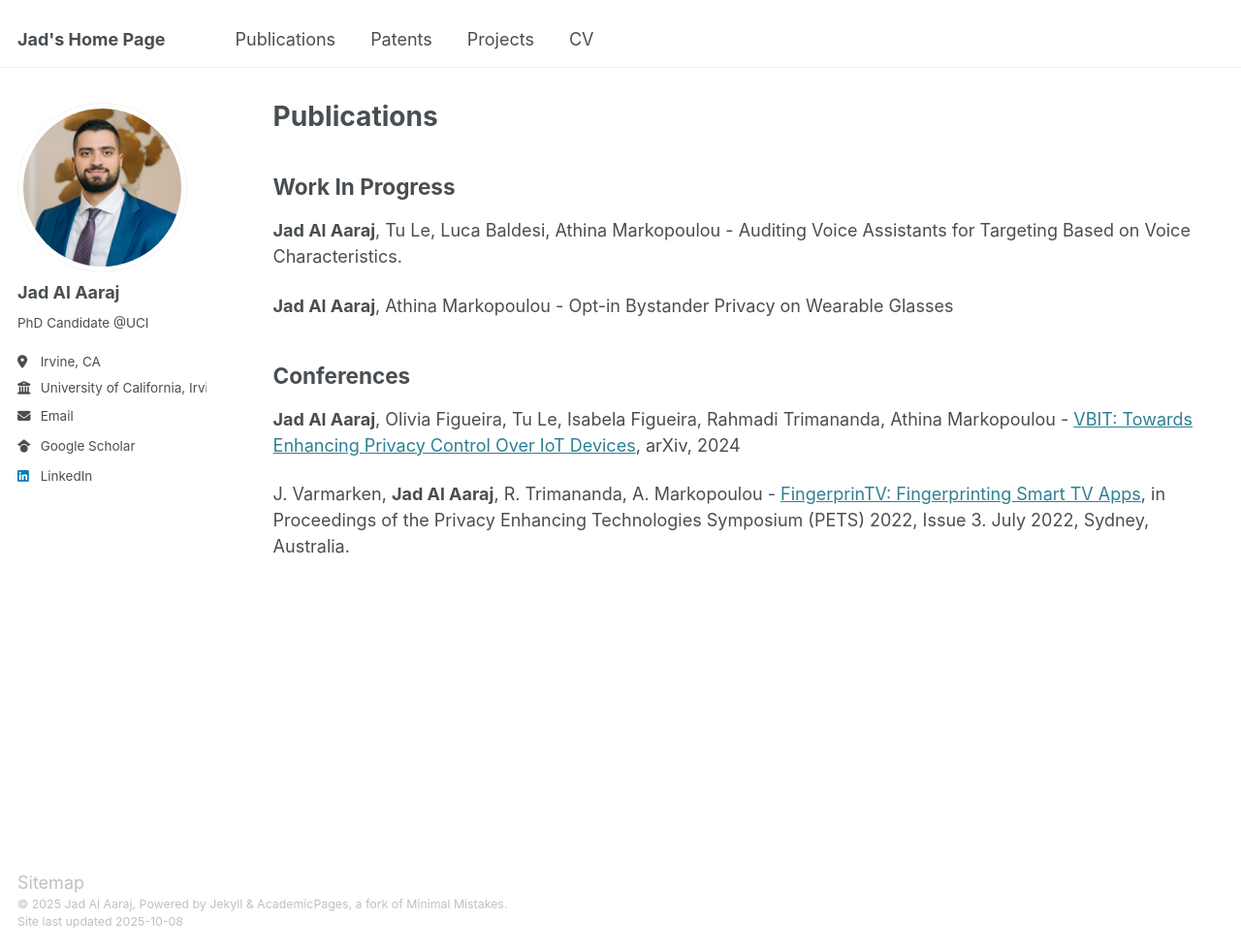
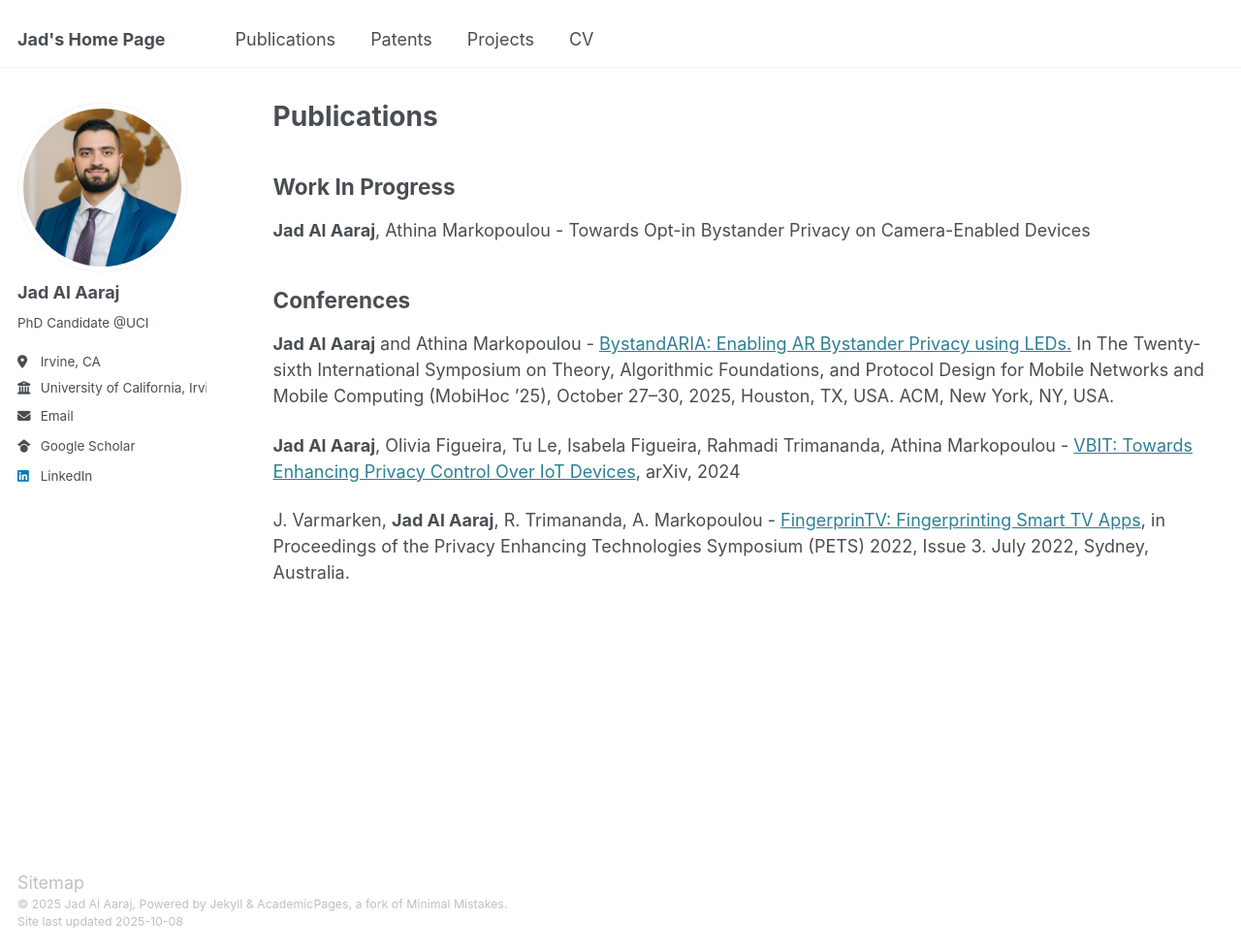
Before and after one commit to jalaaraj/jalaaraj.github.io, a Jekyll site: the page built from _pages/publications.md, in a window 1280 px wide and 979 px high. Shown: the whole window at 97% size. Built offline with Jekyll 4.4.1, drawn with Linux system fonts in a browser that asks for light colours.

Commit message:
added new publications

```diff
--- a/_pages/publications.md
+++ b/_pages/publications.md
@@ -8,12 +8,12 @@ author_profile: true
 
 Work In Progress
 ------
-**Jad Al Aaraj**, Tu Le, Luca Baldesi, Athina Markopoulou - Auditing Voice Assistants for Targeting Based on Voice Characteristics.
-
-**Jad Al Aaraj**, Athina Markopoulou - Opt-in Bystander Privacy on Wearable Glasses
+**Jad Al Aaraj**, Athina Markopoulou - Towards Opt-in Bystander Privacy on Camera-Enabled Devices
 
 Conferences
 ------
+**Jad Al Aaraj** and Athina Markopoulou - <a href="https://doi.org/10.1145/3704413.3765296" target="_blank">BystandARIA: Enabling AR Bystander Privacy using LEDs.</a> In The Twenty-sixth International Symposium on Theory, Algorithmic Foundations, and Protocol Design for Mobile Networks and Mobile Computing (MobiHoc ’25), October 27–30, 2025, Houston, TX, USA. ACM, New York, NY, USA.
+
 **Jad Al Aaraj**, Olivia Figueira, Tu Le, Isabela Figueira, Rahmadi Trimananda, Athina Markopoulou - <a href="https://www.arxiv.org/pdf/2409.06233" target="_blank">VBIT: Towards Enhancing Privacy Control Over IoT Devices</a>, arXiv, 2024
 
 J. Varmarken, **Jad Al Aaraj**, R. Trimananda, A. Markopoulou - <a href="https://petsymposium.org/popets/2022/popets-2022-0088.pdf" target="_blank">FingerprinTV: Fingerprinting Smart TV Apps</a>, in Proceedings of the Privacy Enhancing Technologies Symposium (PETS) 2022, Issue 3. July 2022, Sydney, Australia.
```
